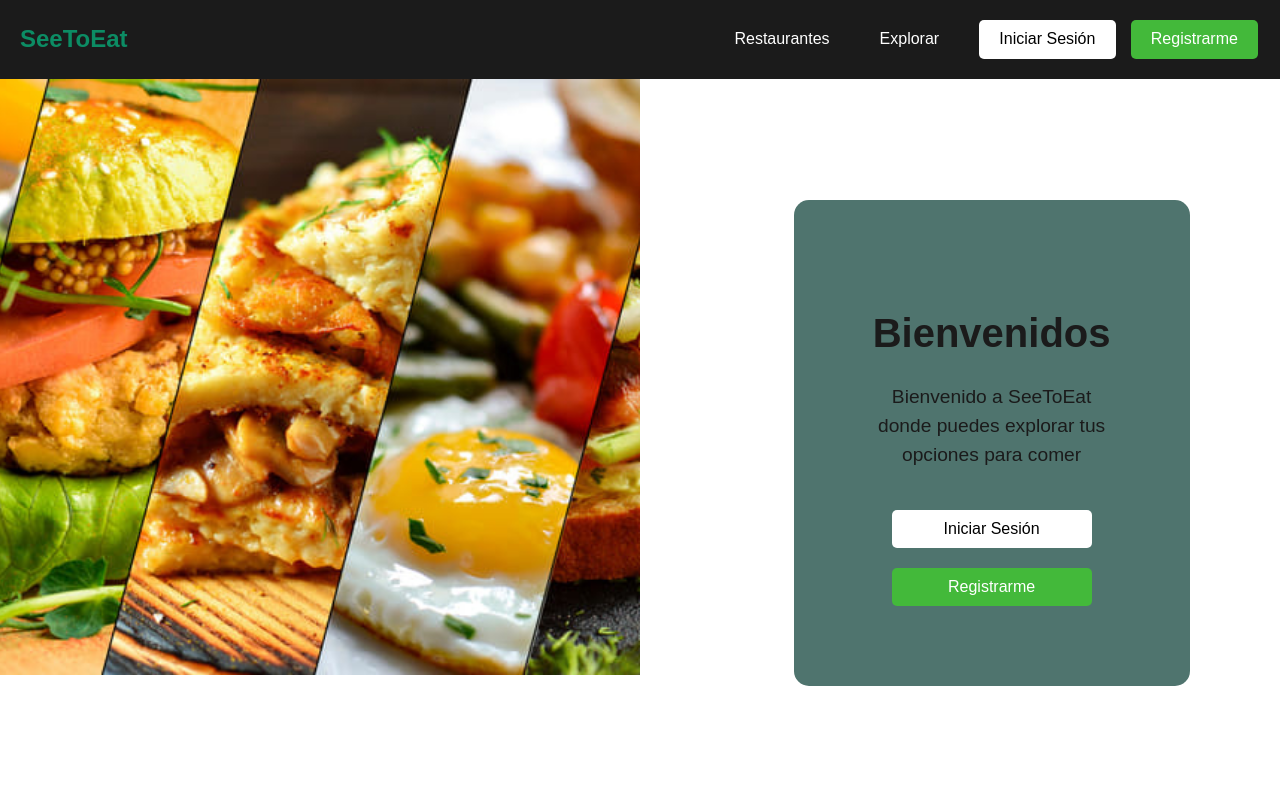
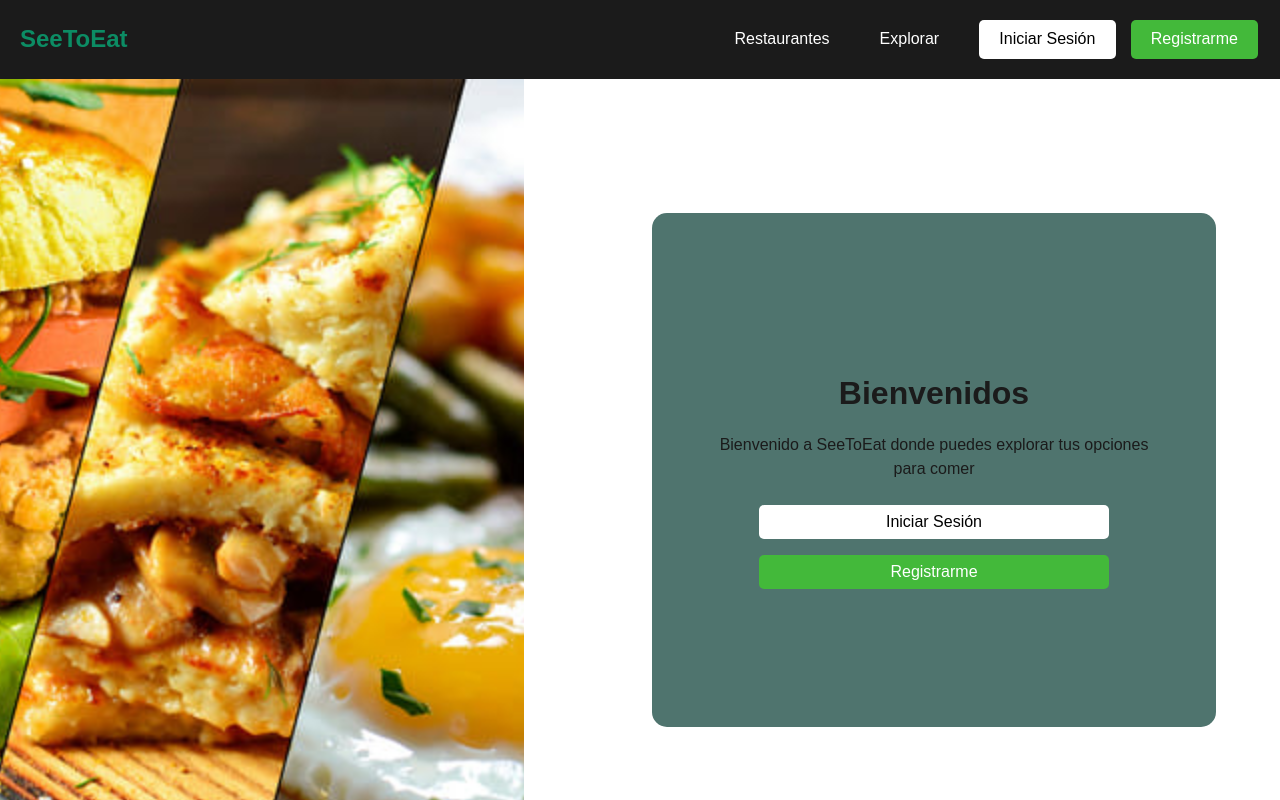
Before and after one commit to Jaim32/ProyectoW, a React (Vite) app in the folder SeeToEat-Client/SeeToEat/: page /welcome in a window 1280 px wide. Built offline with nearby package versions, Linux system fonts and the light colour scheme.

Commit message:
add:Welcomepage adaptado

```diff
--- a/SeeToEat-Client/SeeToEat/src/styles/WelcomePage.css
+++ b/SeeToEat-Client/SeeToEat/src/styles/WelcomePage.css
@@ -2,68 +2,77 @@
 .welcome-page {
   display: flex;
   flex-direction: column;
-    height: 46.6vw; /* Asegura que el contenedor principal ocupe toda la pantalla */
+  height: 45 ;
+  max-height: 100vh;
   background-color: white;
   margin: 0;
+  overflow-y: hidden;
 }
 
 /* Contenedor principal dividido en dos columnas */
 .welcome-content-container {
   display: flex;
-    width: 99vw; /* Ocupa todo el ancho de la pantalla */
-    height: 100%; /* Ocupa todo el alto del contenedor principal */
+  flex-direction: column; /* Para pantalla pequeña, por defecto en columna */
+  width: 95vw;
+  height: 100%;
+
 }
 
-  /* Contenedor de la imagen, ocupa el 50% de la pantalla */
+/* Contenedor de la imagen */
 .welcome-image-container {
-    width: 50vw; /* Ocupa la mitad izquierda de la pantalla */
-    height: 100%; /* Ocupa toda la altura */
-    overflow: hidden; /* Oculta el exceso de imagen si es necesario */
+  width: 100%;
+  height: 50vh;
+  overflow: hidden;
 }
 
 .welcome-image {
   width: 100%;
   height: 100%;
+  object-fit: cover;
+}
 
-    object-fit: cover; /* La imagen cubre el contenedor sin deformarse */
+/* Contenedor de contenido principal */
+.welcome-content-father {
+  padding: 16.8vh 0 0vh 10vw;
 }
-  .welcome-content-father{
-    padding: 9.5vw 0 7vw 12vw;
-  }
-  /* Contenido de bienvenida, ocupa el 50% de la pantalla */
+
+/* Contenido de bienvenida */
 .welcome-content {
-    width: 20vw; /* Ocupa la mitad derecha de la pantalla */
+  width: 100vw;
+  height: 100vh;
+  max-width: 500px;
+  max-height: 450px;
   display: flex;
   flex-direction: column;
   justify-content: center;
   align-items: center;
   background-color: #4f746e;
   color: white;
-    padding: 70px;
+  padding: 4vh;
   border-radius: 15px;
-
+  margin: 0 auto;
 }
 
 .welcome-content h2 {
-    font-size: 2.5rem;
-    margin-bottom: 20px;
+  font-size: 2rem;
+  margin-bottom: 2vh;
   color: #1b1b1b;
   text-align: center;
 }
 
 .welcome-content p {
-    font-size: 1.2rem;
-    max-width: 300px;
-    margin: 0 auto 30px;
+  font-size: 1rem;
+  max-width: 90%;
+  margin: 0 auto 2vh;
   color: #1b1b1b;
   text-align: center;
 }
 
-  /* Estilos de los botones */
+/* Botones */
 .welcome-btn {
-    width: 200px;
-    padding: 10px;
-    margin: 10px;
+  width: 70%;
+  padding: 1vh 0;
+  margin: 1vh;
   font-size: 1rem;
   border: none;
   border-radius: 5px;
@@ -80,42 +89,16 @@
   color: white;
 }
 
-
-
-  .welcome-content h2 {
-    font-size: 2.5rem;
-    margin-bottom: 20px;
-    color: #1b1b1b;
-    text-align: center;
+/* Adaptación para pantallas grandes */
+@media (min-width: 768px) {
+  .welcome-content-container {
+      flex-direction: row;
   }
-
-  .welcome-content p {
-    font-size: 1.2rem;
-    max-width: 300px;
-    margin: 0 auto 30px;
-    color: #1b1b1b;
-    text-align: center;
+  .welcome-image-container {
+      width: 50vw;
+      height: 100vh;
   }
-
-  /* Estilos de los botones
-  .welcome-btn {
-    width: 200px;
-    padding: 10px;
-    margin: 10px;
-    font-size: 1rem;
-    border: none;
-    border-radius: 5px;
-    cursor: pointer;
+  .welcome-content {
+      width: 50vw;
   }
-
-  .login-btn {
-    background-color: white;
-    color: black;
 }
-
-  .register-btn {
-    background-color: #43B93A;
-    color: white;
-  }
-
-  */
```
Lines whose indentation alone changed are shown as unchanged.
